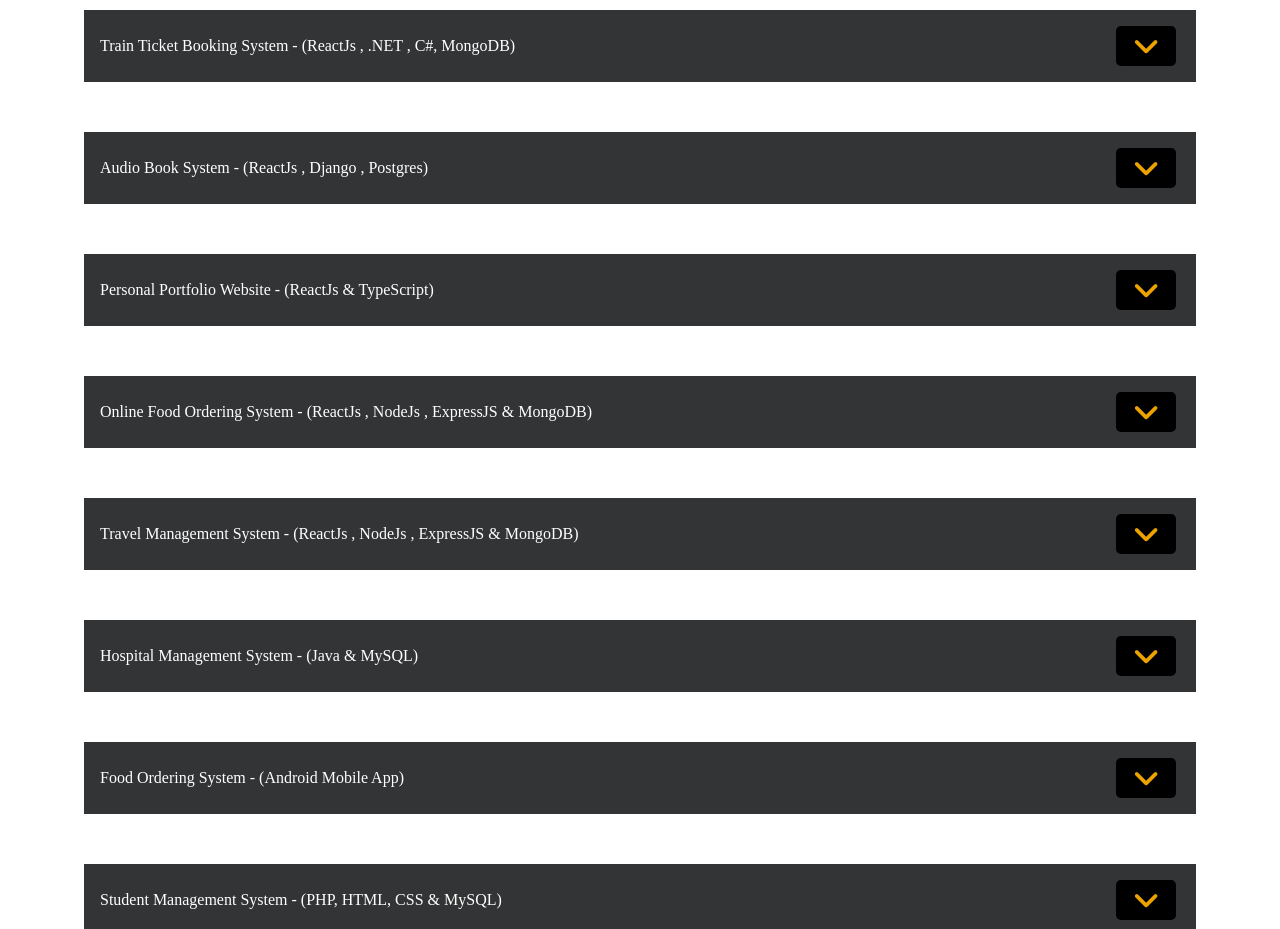
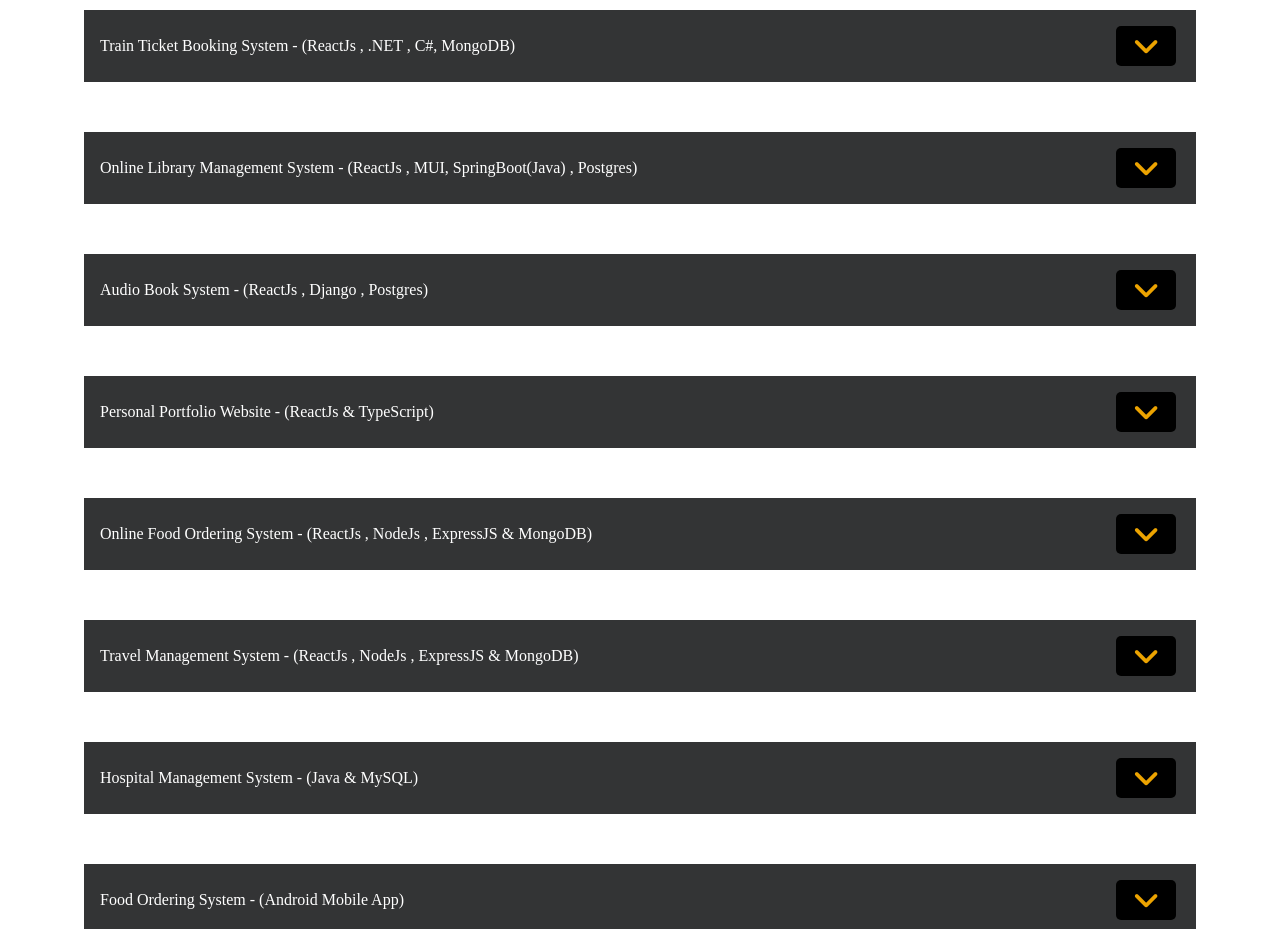
Before and after one commit to Kamindu99/personal-portfolio-web, a React (Create React App) app: page /my-projects in a window 1280 px wide. Shown: the part 1320-2249 px from the top of the page. Built offline with nearby package versions, Linux system fonts and the light colour scheme.

Commit message:
update my projects

```diff
--- a/src/pages/HomePage.tsx
+++ b/src/pages/HomePage.tsx
@@ -103,21 +103,29 @@ const HomePage = (props: Props) => {
       </div>
 
 
-      <div className="achievements">
+      <div className="container achievements">
+        <div className="row">
+          <div className="col-12 col-md-4">
             <div className="work">
               <i className="fas fa-atom"></i>
               <p className="work-heading">Projects</p>
               <p className="work-text">I have worked on many projects and I am very proud of them. I am a very good developer and I am always looking for new projects.</p>
             </div>
+          </div>
+          <div className="col-12 col-md-4">
             <div className="work">
               <i className="fas fa-skiing"></i>
               <p className="work-heading">Skills</p>
               <p className="work-text">I have a lot of skills and I am very good at them. I am very good at programming and I am always looking for new skills.</p>
             </div>
+          </div>
+          <div className="col-12 col-md-4">
             <div className="work">
               <i className="fas fa-ethernet"></i>
               <p className="work-heading">Network</p>
               <p className="work-text">I have a lot of network skills and I am very good at them. I am very good at networking and I am always looking for new network skills.</p>
+            </div>
+          </div>
         </div>
       </div>
 
--- a/src/pages/MyProjects.tsx
+++ b/src/pages/MyProjects.tsx
@@ -320,6 +320,34 @@ const MyProjects = (props: Props) => {
                 }
             ],
             url: "https://traingo.netlify.app/"
+        },
+        {
+            id: "headingEighteen",
+            target: "collapseEighteen",
+            title: "Online Library Management System - (ReactJs , MUI, SpringBoot(Java) , Postgres)",
+            description: "I developed a  Library Management System using React.js, SpringBoot(Java), and Postgres. This comprehensive web application is designed to streamline and enhance the management of library-related activities and services. The Library Management System offers a range of features and functionalities that cater to the needs of both students and library operators. It provides a user-friendly interface that ensures seamless navigation and an enjoyable user experience. For students, the application allows them to explore various books, view book details, and make bookings for books. They can access detailed information about each book, including popular authors, book categories, and recommended itineraries. The integrated booking system ensures a convenient and secure reservation process.",
+            features: [
+                "Book Management",
+                "Book Schedule Management",
+                "Book Booking",
+                "Book Cancellation",
+                "User Authentication",
+                "Responsive Design"
+            ],
+            technologies: [
+                "React",
+                "MUI",
+                "CSS",
+                "Github",
+                "VsCode",
+                "SpringBoot",
+                "Java",
+                "Postgres"
+            ],
+            image: [
+
+            ],
+            url: "https://online-library-webapp.netlify.app/"
         },
         {
             id: "headingSixteen",
```
Lines whose indentation alone changed are shown as unchanged.
